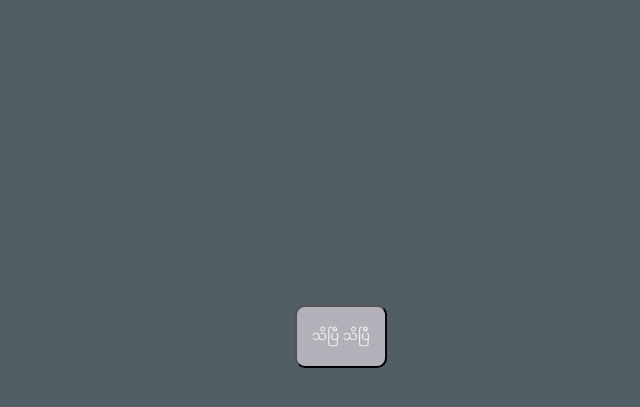
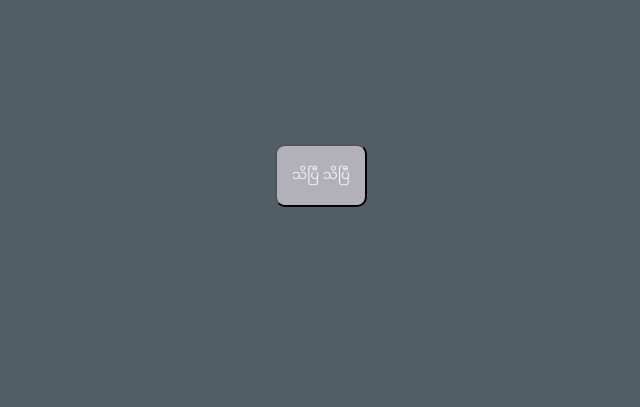
Before and after one commit to pwhb/apm-quotes, a plain HTML site: page index.html in a window 1280 px wide. Shown: the part 195-602 px from the top of the page, without its empty margins (319-959 px from the left). Drawn offline with Linux system fonts and the light colour scheme.

Commit message:
Update styles.css

```diff
--- a/styles.css
+++ b/styles.css
@@ -15,8 +15,4 @@ body {
     border-radius: 10px;
     padding:15px;
     margin:20px;
-    position:absolute;
-    left:50%;
-    top:60%;
-    transform: translateX(-50%)
 }
```
